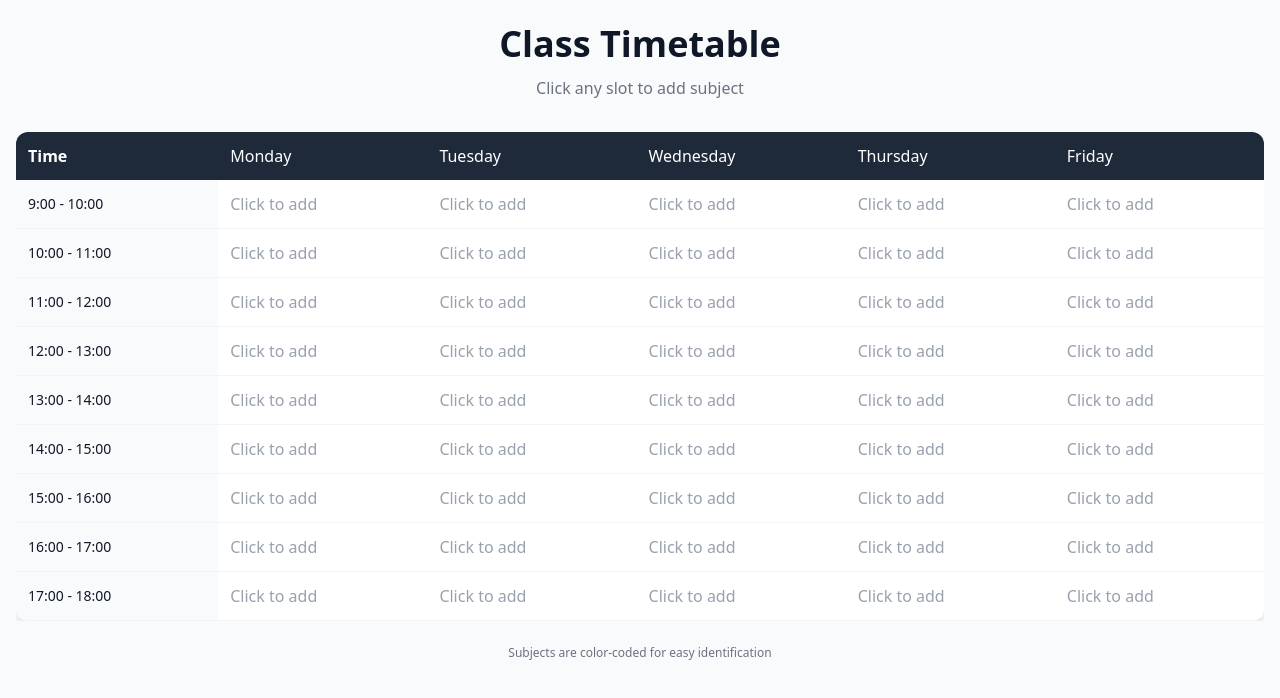
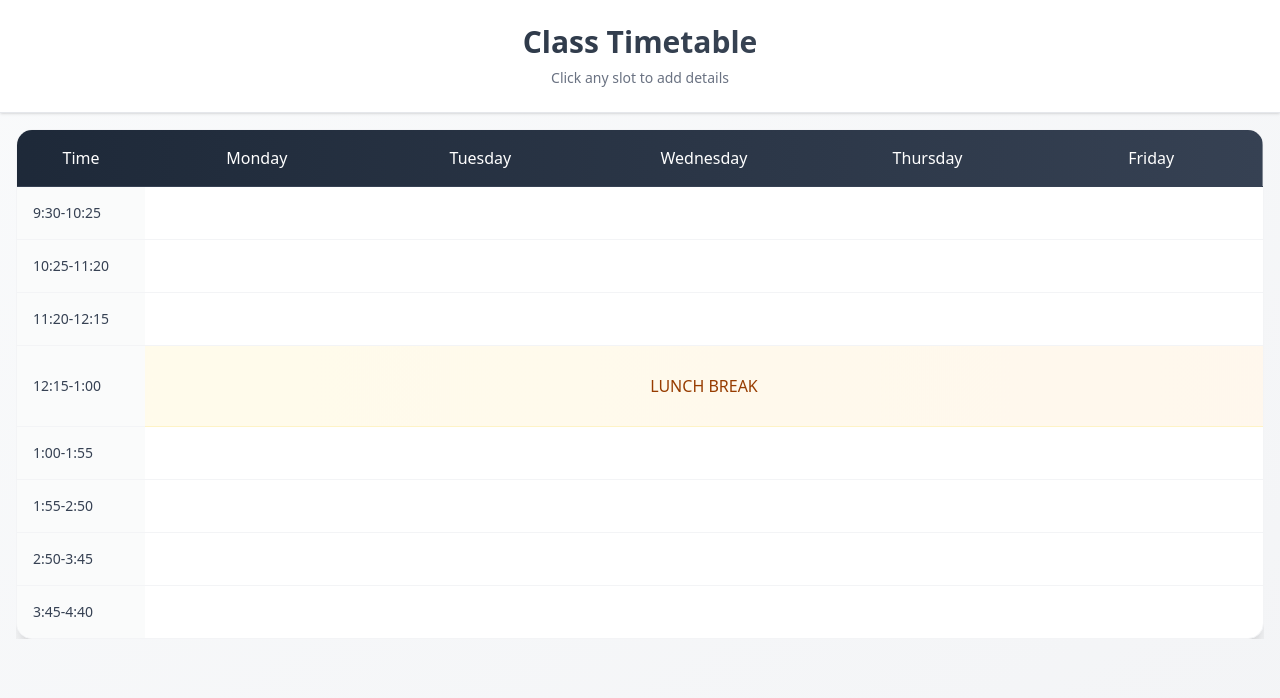
Before and after one commit to Abhi-engg/Class-Time-table, a React (Vite) app in the folder Timetable/: page / in a window 1280 px wide. Shown: the top 698 px of the page. Built offline with nearby package versions, Linux system fonts and the light colour scheme.

Commit message:
abhi kal

```diff
--- a/Timetable/src/components/Timetable.jsx
+++ b/Timetable/src/components/Timetable.jsx
@@ -1,68 +1,264 @@
 import React, { useState } from 'react';
+// Import icons from react-icons
+import { MdPerson, MdRoom, MdGroup, MdSubject } from 'react-icons/md';
 
 const Timetable = () => {
   const days = ['Monday', 'Tuesday', 'Wednesday', 'Thursday', 'Friday'];
-  const timeSlots = Array.from({ length: 9 }, (_, i) => i + 9);
+  const timeSlots = [
+    '9:30-10:25',
+    '10:25-11:20',
+    '11:20-12:15',
+    '12:15-1:00',
+    '1:00-1:55',
+    '1:55-2:50',
+    '2:50-3:45',
+    '3:45-4:40'
+  ];
+  const practicalGroups = ['D1', 'D2', 'D3'];
   const [schedule, setSchedule] = useState({});
 
   const handleCellClick = (day, time) => {
-    const key = `${day}-${time}`;
+    const timeIndex = timeSlots.indexOf(time);
+    const isLunchTime = time === '12:15-1:00';
+
+    if (isLunchTime) {
+      alert('Cannot schedule during lunch break');
+      return;
+    }
+
+    const type = window.prompt('Enter type (lecture/practical):');
+
+    if (type?.toLowerCase() === 'practical') {
+      const startTimeIndex = window.prompt(
+        `Enter start time slot number (1-${timeSlots.length}):\n` +
+        timeSlots.map((slot, index) => `${index + 1}. ${slot}`).join('\n')
+      );
+
+      if (!startTimeIndex) return;
+
+      const selectedTimeIndex = parseInt(startTimeIndex) - 1;
+      if (isNaN(selectedTimeIndex) || selectedTimeIndex < 0 || selectedTimeIndex >= timeSlots.length - 1) {
+        alert('Invalid time slot selected');
+        return;
+      }
+
+      const selectedTime = timeSlots[selectedTimeIndex];
+      const nextTimeSlot = timeSlots[selectedTimeIndex + 1];
+
+      if (selectedTime === '12:15-1:00' || nextTimeSlot === '12:15-1:00') {
+        alert('Cannot schedule practical across lunch break');
+        return;
+      }
+
+      const currentKey = `${day}-${selectedTime}`;
+      const nextSlotKey = `${day}-${nextTimeSlot}`;
+
+      if (schedule[currentKey] || schedule[nextSlotKey]) {
+        alert('One or both selected slots are already occupied');
+        return;
+      }
+
+      const shouldAddMultipleGroups = window.confirm('Add different practicals for D1, D2, D3 groups?');
+
+      if (shouldAddMultipleGroups) {
+        const practicals = {};
+
+        for (const group of practicalGroups) {
+          const subject = window.prompt(`Enter practical subject for ${group}:`);
+          if (subject) {
+            const faculty = window.prompt(`Enter faculty for ${group}:`);
+            const room = window.prompt(`Enter lab room for ${group}:`);
+            practicals[group] = { subject, faculty, room, type: 'practical', group };
+          }
+        }
+
+        if (Object.keys(practicals).length > 0) {
+          const practicalData = { type: 'practical', groups: practicals, duration: 'first' };
+          const nextSlotData = { ...practicalData, duration: 'second' };
+
+          setSchedule(prev => ({
+            ...prev,
+            [currentKey]: practicalData,
+            [nextSlotKey]: nextSlotData
+          }));
+        }
+      } else {
+        // Single practical for all groups
+        const subject = window.prompt('Enter practical subject:');
+        if (subject) {
+          const faculty = window.prompt('Enter faculty name:');
+          const room = window.prompt('Enter lab room:');
+          const practicalData = {
+            subject,
+            faculty,
+            room,
+            type: 'practical',
+            group: 'All Groups',
+            duration: 'first'
+          };
+          const nextSlotData = { ...practicalData, duration: 'second' };
+
+          setSchedule(prev => ({
+            ...prev,
+            [currentKey]: practicalData,
+            [nextSlotKey]: nextSlotData
+          }));
+        }
+      }
+    } else {
+      // Regular lecture
       const subject = window.prompt('Enter subject name:');
       if (subject) {
+        const faculty = window.prompt('Enter faculty name:');
+        const room = window.prompt('Enter room number:');
+        const key = `${day}-${time}`;
         setSchedule(prev => ({
           ...prev,
-        [key]: subject
+          [key]: { subject, faculty, room, type: 'lecture' }
         }));
+      }
     }
   };
 
-  const getSubject = (day, time) => {
+  const getScheduleInfo = (day, time) => {
     const key = `${day}-${time}`;
-    return schedule[key] || '';
+    return schedule[key] || null;
   };
 
-  const getRandomColor = (subject) => {
+  const getRandomColor = (subject, type) => {
     if (!subject) return '';
-    const colors = [
-      'bg-pink-100 text-pink-800 border-pink-200',
+    const colors = type?.toLowerCase() === 'practical' ? [
+      'bg-green-100 text-green-800 border-green-200',
+      'bg-teal-100 text-teal-800 border-teal-200',
+      'bg-cyan-100 text-cyan-800 border-cyan-200'
+    ] : [
       'bg-blue-100 text-blue-800 border-blue-200',
-      'bg-green-100 text-green-800 border-green-200',
       'bg-purple-100 text-purple-800 border-purple-200',
-      'bg-yellow-100 text-yellow-800 border-yellow-200',
-      'bg-orange-100 text-orange-800 border-orange-200',
-      'bg-indigo-100 text-indigo-800 border-indigo-200',
-      'bg-red-100 text-red-800 border-red-200',
-      'bg-teal-100 text-teal-800 border-teal-200'
+      'bg-orange-100 text-orange-800 border-orange-200'
     ];
     const hash = subject.split('').reduce((acc, char) => char.charCodeAt(0) + acc, 0);
     return colors[hash % colors.length];
+  };
+
+  // Cell Content Component
+  const CellContent = ({ scheduleInfo }) => {
+    if (scheduleInfo.type === 'practical') {
+      if (scheduleInfo.duration === 'second') {
+        return (
+          <div className="text-center text-xs opacity-75">
+            (Practical Continued)
+          </div>
+        );
+      }
+
+      if (scheduleInfo.groups) {
+        return (
+          <div className="space-y-2 p-1">
+            {Object.entries(scheduleInfo.groups).map(([group, info]) => (
+              <div key={group} className="border-b last:border-0 border-gray-200/50 pb-2 last:pb-0">
+                <div className="font-bold flex items-center gap-1.5 text-sm">
+                  <MdSubject className="flex-shrink-0 w-4 h-4" />
+                  {info.subject}
+                  <span className="text-xs px-2 py-0.5 bg-white/50 rounded-full ml-1 font-medium">
+                    {group}
+                  </span>
+                </div>
+                <div className="text-xs opacity-75 flex items-center gap-1">
+                  <MdPerson className="flex-shrink-0 w-3.5 h-3.5" />
+                  {info.faculty}
+                </div>
+                <div className="text-xs flex items-center gap-1">
+                  <MdRoom className="flex-shrink-0 w-3.5 h-3.5" />
+                  {info.room}
+                </div>
+              </div>
+            ))}
+            <div className="text-xs text-center mt-1 font-medium text-gray-500">
+              (2 Hour Practical)
+            </div>
+          </div>
+        );
+      }
+
+      return (
+        <div className="space-y-1.5 p-1">
+          <div className="font-bold flex items-center gap-1.5 text-sm">
+            <MdSubject className="flex-shrink-0 w-4 h-4" />
+            {scheduleInfo.subject}
+            {scheduleInfo.group && (
+              <span className="text-xs px-2 py-0.5 bg-white/50 rounded-full ml-1 font-medium">
+                {scheduleInfo.group}
+              </span>
+            )}
+          </div>
+          <div className="text-xs opacity-75 flex items-center gap-1">
+            <MdPerson className="flex-shrink-0 w-3.5 h-3.5" />
+            {scheduleInfo.faculty}
+          </div>
+          <div className="text-xs flex items-center gap-1">
+            <MdRoom className="flex-shrink-0 w-3.5 h-3.5" />
+            {scheduleInfo.room}
+          </div>
+          <div className="text-xs text-center mt-1 font-medium text-gray-500">
+            (2 Hour Practical)
+          </div>
+        </div>
+      );
+    }
+
+    return (
+      <div className="space-y-1.5 p-1">
+        <div className="font-bold flex items-center gap-1.5 text-sm">
+          <MdSubject className="flex-shrink-0 w-4 h-4" />
+          {scheduleInfo.subject}
+        </div>
+        <div className="text-xs opacity-75 flex items-center gap-1">
+          <MdPerson className="flex-shrink-0 w-3.5 h-3.5" />
+          {scheduleInfo.faculty}
+        </div>
+        <div className="text-xs flex items-center gap-1">
+          <MdRoom className="flex-shrink-0 w-3.5 h-3.5" />
+          {scheduleInfo.room}
+        </div>
+      </div>
+    );
   };
 
   // Mobile Card View
   const MobileView = () => (
     <div className="space-y-6 md:hidden">
       {days.map(day => (
-        <div key={day} className="bg-white rounded-xl shadow-md overflow-hidden">
-          <div className="bg-gray-800 text-white py-3 px-4 text-lg font-semibold">
-            {day}
+        <div key={day} className="bg-white rounded-2xl shadow-lg overflow-hidden border border-gray-100">
+          <div className="bg-gradient-to-r from-gray-800 to-gray-700 text-white py-3 px-4 text-lg font-semibold sticky top-0 z-10 backdrop-blur-sm bg-opacity-90 flex items-center justify-between">
+            <span>{day}</span>
           </div>
           <div className="divide-y divide-gray-100">
             {timeSlots.map(time => {
-              const subject = getSubject(day, time);
+              const scheduleInfo = getScheduleInfo(day, time);
+              if (time === '12:15-1:00') {
+                return (
+                  <div key={`${day}-${time}`} className="p-4 bg-gradient-to-r from-amber-50 to-orange-50 text-center text-amber-800 font-medium">
+                    LUNCH BREAK
+                  </div>
+                );
+              }
               return (
                 <div
                   key={`${day}-${time}`}
                   onClick={() => handleCellClick(day, time)}
-                  className={`p-4 flex justify-between items-center cursor-pointer
-                    ${subject ? getRandomColor(subject) : 'hover:bg-gray-50'}`}
+                  className={`p-4 cursor-pointer transition-all duration-200 ease-in-out hover:shadow-inner
+                    ${scheduleInfo ? getRandomColor(scheduleInfo.subject, scheduleInfo.type) : 'hover:bg-gray-50'}`}
                 >
-                  <span className="text-sm font-medium">
-                    {`${time}:00 - ${time + 1}:00`}
+                  <div className="text-sm font-medium mb-2 text-gray-700">
+                    {time}
+                  </div>
+                  {scheduleInfo ? (
+                    <CellContent scheduleInfo={scheduleInfo} />
+                  ) : (
+                    <span className="text-gray-400 text-sm flex items-center gap-2">
+                      <span className="w-6 h-6 rounded-full bg-gray-100 flex items-center justify-center">+</span>
+                      Tap to add
                     </span>
-                  {subject ? (
-                    <span className="font-medium">{subject}</span>
-                  ) : (
-                    <span className="text-gray-400 text-sm">Tap to add</span>
                   )}
                 </div>
               );
@@ -75,34 +271,56 @@ const Timetable = () => {
 
   // Desktop Table View
   const DesktopView = () => (
-    <div className="hidden md:block overflow-x-auto">
-      <table className="min-w-full border-collapse bg-white rounded-xl shadow-lg overflow-hidden">
-        <thead>
-          <tr className="bg-gray-800">
-            <th className="p-3 text-white text-left">Time</th>
+    <div className="hidden md:block h-full overflow-auto">
+      <div className="bg-white rounded-2xl shadow-xl overflow-hidden border border-gray-100">
+        <table className="w-full border-collapse table-fixed">
+          <thead className="sticky top-0 z-10">
+            <tr className="bg-gradient-to-r from-gray-800 to-gray-700">
+              <th className="p-4 text-white font-medium w-32 border-b border-gray-700">Time</th>
               {days.map(day => (
-              <th key={day} className="p-3 text-white text-left font-medium">
+                <th key={day} className="p-4 text-white font-medium border-b border-gray-700 w-1/5">
                   {day}
                 </th>
               ))}
             </tr>
           </thead>
-        <tbody>
+          <tbody className="divide-y divide-gray-100">
             {timeSlots.map(time => (
-            <tr key={time} className="border-b border-gray-100">
-              <td className="p-3 text-sm font-medium text-gray-900 bg-gray-50">
-                {`${time}:00 - ${time + 1}:00`}
+              <tr key={time} className="group">
+                <td className="p-4 text-sm font-medium text-gray-700 bg-gray-50/80 sticky left-0 group-hover:bg-gray-100 transition-colors">
+                  {time}
                 </td>
                 {days.map(day => {
-                const subject = getSubject(day, time);
+                  if (time === '12:15-1:00') {
+                    return (
+                      <td
+                        key={`${day}-${time}`}
+                        className="p-4 bg-gradient-to-r from-amber-50 to-orange-50 text-center text-amber-800 font-medium border-b border-amber-100"
+                        colSpan={5}
+                      >
+                        LUNCH BREAK
+                      </td>
+                    );
+                  }
+                  const scheduleInfo = getScheduleInfo(day, time);
                   return (
                     <td
                       key={`${day}-${time}`}
                       onClick={() => handleCellClick(day, time)}
-                    className={`p-3 cursor-pointer transition-colors
-                      ${subject ? getRandomColor(subject) : 'hover:bg-gray-50'}`}
+                      className={`p-4 cursor-pointer transition-all duration-200 ease-in-out relative
+                        group/cell hover:shadow-md hover:z-10
+                        ${scheduleInfo ? getRandomColor(scheduleInfo.subject, scheduleInfo.type) : 'hover:bg-primary-50'}`}
                     >
-                    {subject || <span className="text-gray-400">Click to add</span>}
+                      {scheduleInfo ? (
+                        <CellContent scheduleInfo={scheduleInfo} />
+                      ) : (
+                        <span className="text-gray-400 absolute inset-0 flex items-center justify-center opacity-0 group-hover/cell:opacity-100 transition-opacity">
+                          <span className="flex items-center gap-2">
+                            <span className="w-5 h-5 rounded-full bg-primary-100 flex items-center justify-center text-primary-600">+</span>
+                            Click to add
+                          </span>
+                        </span>
+                      )}
                     </td>
                   );
                 })}
@@ -111,25 +329,26 @@ const Timetable = () => {
           </tbody>
         </table>
       </div>
+    </div>
   );
 
   return (
-    <div className="min-h-screen bg-gray-50 py-6 px-4">
-      <div className="max-w-7xl mx-auto">
-        <div className="text-center mb-8">
-          <h1 className="text-3xl font-bold text-gray-900 sm:text-4xl">
+    <div className="min-h-screen bg-gradient-to-br from-gray-50 to-gray-100 flex flex-col">
+      <div className="bg-white shadow-sm border-b border-gray-200">
+        <div className="max-w-7xl mx-auto py-6 px-4">
+          <h1 className="text-3xl font-bold text-transparent bg-clip-text bg-gradient-to-r from-gray-800 to-gray-600 text-center">
             Class Timetable
           </h1>
-          <p className="mt-3 text-sm text-gray-500 sm:text-base">
-            {window.innerWidth < 768 ? 'Tap any slot to add subject' : 'Click any slot to add subject'}
+          <p className="mt-2 text-sm text-gray-500 text-center">
+            {window.innerWidth < 768 ? 'Tap any slot to add details' : 'Click any slot to add details'}
           </p>
         </div>
+      </div>
 
+      <div className="flex-1 p-4 overflow-auto">
+        <div className="h-full max-w-7xl mx-auto">
           <MobileView />
           <DesktopView />
-
-        <div className="mt-6 text-center text-xs text-gray-500">
-          <p>Subjects are color-coded for easy identification</p>
         </div>
       </div>
     </div>
--- a/Timetable/src/index.css
+++ b/Timetable/src/index.css
@@ -3,88 +3,18 @@
 @tailwind components;
 @tailwind utilities;
 
-/* Calendar Custom Styles */
-.rbc-calendar {
-  @apply font-sans;
+/* Smooth scrolling */
+html {
+  scroll-behavior: smooth;
 }
 
-.rbc-toolbar {
-  @apply flex flex-wrap justify-between items-center mb-4 gap-2;
+/* Hide scrollbar for Chrome, Safari and Opera */
+.overflow-auto::-webkit-scrollbar {
+  display: none;
 }
 
-.rbc-toolbar-label {
-  @apply text-lg font-semibold text-gray-800;
+/* Hide scrollbar for IE, Edge and Firefox */
+.overflow-auto {
+  -ms-overflow-style: none;  /* IE and Edge */
+  scrollbar-width: none;  /* Firefox */
 }
-
-.rbc-header {
-  @apply bg-blue-600 text-white py-2 font-semibold;
-}
-
-.rbc-time-header-content {
-  @apply border-blue-300;
-}
-
-.rbc-time-slot {
-  @apply text-sm text-gray-600;
-}
-
-.rbc-event {
-  @apply bg-blue-500 border-none rounded shadow-sm;
-}
-
-.rbc-event-content {
-  @apply text-sm font-medium;
-}
-
-.rbc-time-view {
-  @apply rounded-lg border-gray-200;
-}
-
-.rbc-timeslot-group {
-  @apply border-gray-200;
-}
-
-.rbc-time-content {
-  @apply border-gray-200;
-}
-
-/* Mobile Responsive Adjustments */
-@media (max-width: 640px) {
-  .rbc-toolbar {
-    @apply flex-col items-stretch;
-  }
-
-  .rbc-toolbar-label {
-    @apply text-center my-2;
-  }
-
-  .rbc-btn-group {
-    @apply flex justify-center gap-2;
-  }
-
-  .rbc-time-view {
-    @apply text-sm;
-  }
-
-  .rbc-time-header-content {
-    @apply text-xs;
-  }
-}
-
-/* Custom Time Gutter Width */
-.rbc-time-gutter {
-  @apply w-20;
-}
-
-/* Event Styles */
-.rbc-event {
-  @apply bg-gradient-to-r from-blue-500 to-blue-600;
-}
-
-.rbc-event:hover {
-  @apply from-blue-600 to-blue-700;
-}
-
-.rbc-today {
-  @apply bg-blue-50;
-}
```
Lines whose indentation alone changed are shown as unchanged.
